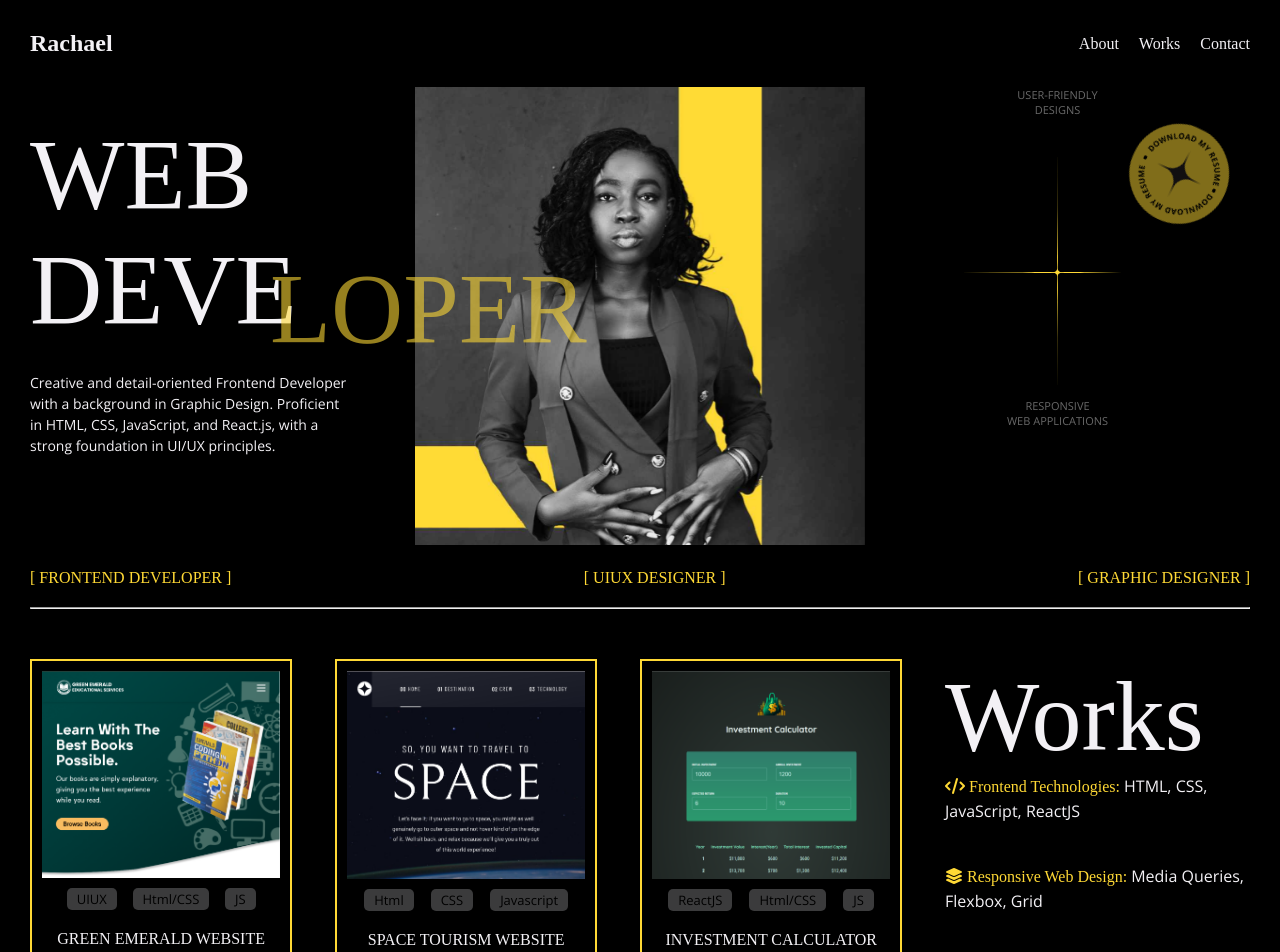
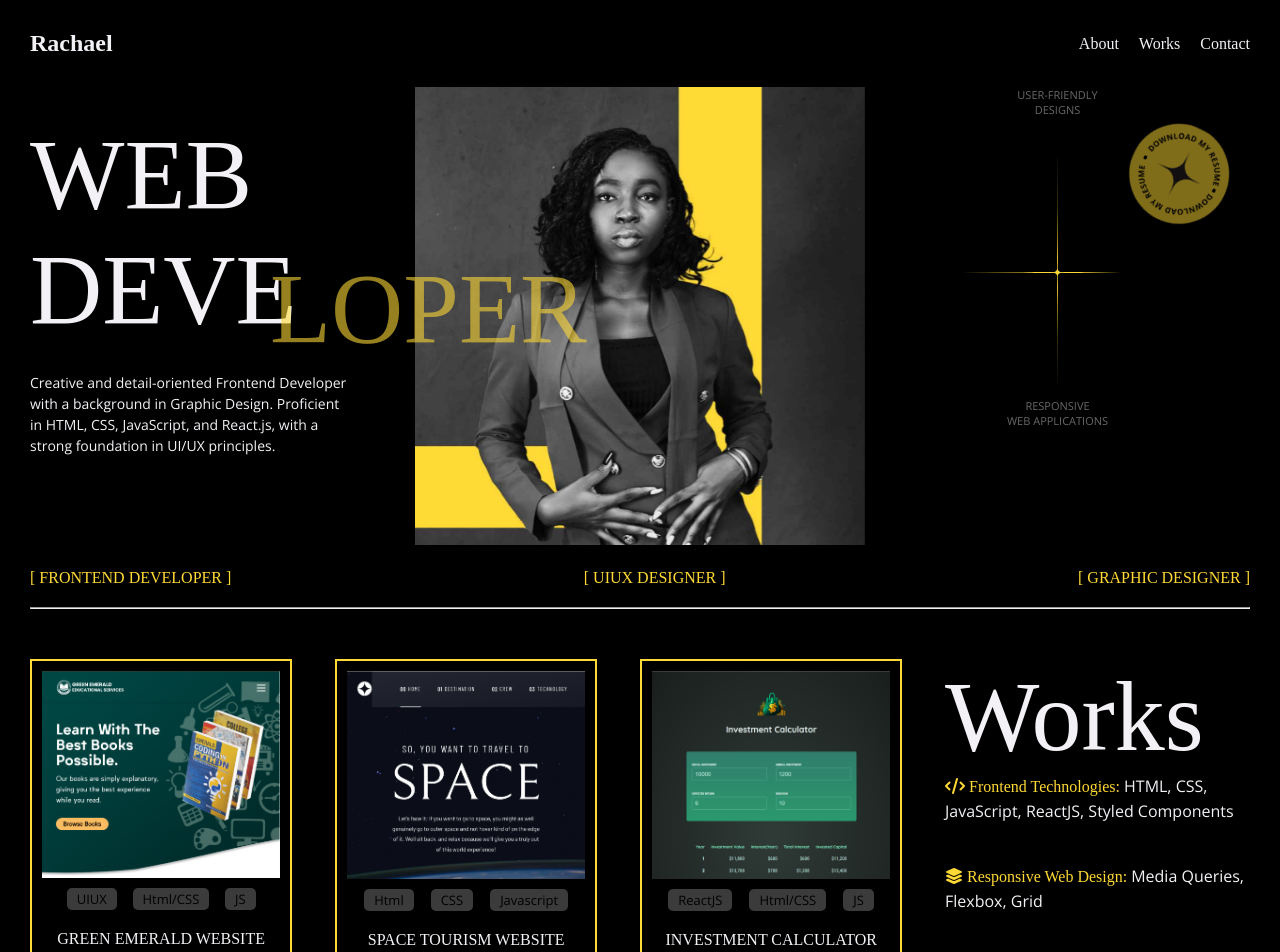
Before and after one commit to Rachael-debug/Racheal-designs-portfolio, a React (Vite) app: page / in a window 1280 px wide. Shown: the top 952 px of the page. Built offline with nearby package versions, Linux system fonts and the light colour scheme; a web font is replaced by a local one.

Commit message:
Updated Resume and skills

```diff
--- a/src/components/Skills.jsx
+++ b/src/components/Skills.jsx
@@ -1,7 +1,7 @@
 export default function Skills(){
     return(
         <ol id="skills">
-            <li><i className="fa-solid fa-code"></i> Frontend Technologies: <span> HTML, CSS, JavaScript, ReactJS</span></li>
+            <li><i className="fa-solid fa-code"></i> Frontend Technologies: <span> HTML, CSS, JavaScript, ReactJS, Styled Components</span></li>
             <li><i className="fa-solid fa-layer-group"></i> Responsive Web Design: <span> Media Queries, Flexbox, Grid</span></li>
             <li><i className="fa-solid fa-code-branch"></i> Version Control: <span> Git, GitHub</span></li>
             <li><i className="fa-solid fa-code-pull-request"></i> Web Deployment: <span>Vercel</span></li>
```
Also changed, not shown: 1 other file (tests, documents, lock files or other folders).
